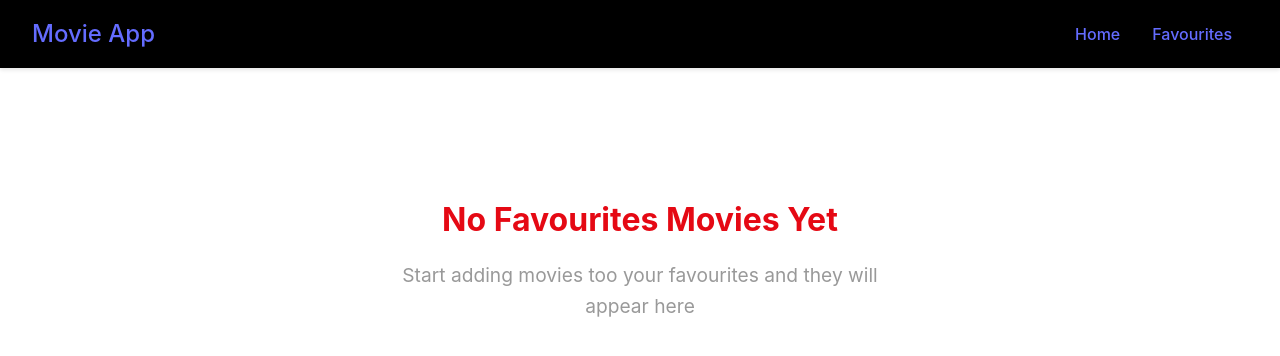
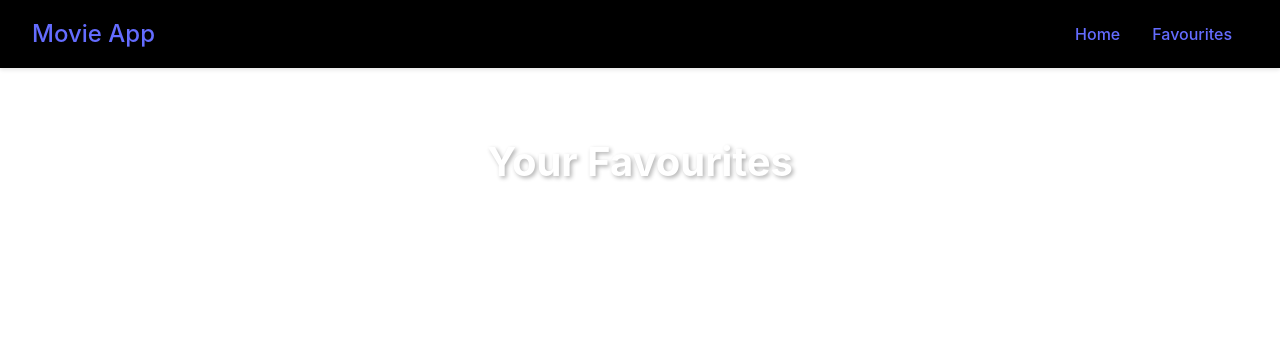
Before and after one commit to Skippo-Jnr/movie-app, a React (Vite) app: page /favorites in a window 1280 px wide. Shown: the top 356 px of the page. Built offline with nearby package versions, Linux system fonts and the light colour scheme.

Commit message:
Make favourite button active and add favourite movies on favourite page

```diff
--- a/src/App.jsx
+++ b/src/App.jsx
@@ -2,11 +2,13 @@
 import "./css/App.css";
 import Home from "./pages/Home";
 import Favorite from "./pages/Favorites";
+import { MovieProvider } from "./context/MovieContext";
 import NavBar from "./components/NavBar";
 
 function App() {
   return (
     <div>
+      <MovieProvider>
         <NavBar />
         <main className="main-content">
           <Routes>
@@ -15,6 +17,7 @@
             <Route path="/favorites" element={<Favorite />} />
           </Routes>
         </main>
+      </MovieProvider>
     </div>
   );
 }
--- a/src/components/MovieCard.jsx
+++ b/src/components/MovieCard.jsx
@@ -1,8 +1,15 @@
 import "../css/MovieCard.css";
+import { useMovieContext } from "../context/MovieContext";
 
 function MovieCard({ movie }) {
-  function onFavoriteClick() {
-    alert("Clicked");
+  const { isFavorite, addToFavorites, removeFromFavorites } = useMovieContext();
+  const favorite = isFavorite(movie.id);
+
+  function onFavoriteClick(e) {
+    e.preventDefault(); // to prevent the default action of the button
+    if (favorite)
+      removeFromFavorites(movie.id); // remove the movie from favorites
+    else addToFavorites(movie); // add the movie to favorites
   }
 
   return (
@@ -13,7 +20,10 @@
           alt={movie.title}
         />
         <div className="movie-overlay">
-          <button className="favorite-btn" onClick={onFavoriteClick}>
+          <button
+            className={`favorite-btn ${favorite ? "active" : ""}`}
+            onClick={onFavoriteClick}
+          >
             ♥
           </button>
         </div>
--- /dev/null
+++ b/src/context/MovieContext.jsx
@@ -0,0 +1,41 @@
+import { createContext, useState, useContext, useEffect } from "react";
+
+const MovieContext = createContext();
+
+export const useMovieContext = () => useContext(MovieContext);
+
+export const MovieProvider = ({ children }) => {
+  const [favorites, setFavorites] = useState([]);
+
+  useEffect(() => {
+    const storedFavs = localStorage.getItem("favorites");
+    if (storedFavs) {
+      setFavorites(JSON.parse(storedFavs));
+    }
+  }, []);
+
+  useEffect(() => {
+    localStorage.setItem("favorites", JSON.stringify(favorites));
+  }, [favorites]);
+
+  const addToFavorites = (movie) => {
+    setFavorites((prev) => [...prev, movie]);
+  };
+
+  const removeFromFavorites = (movieId) => {
+    setFavorites((prev) => prev.filter((movie) => movie.id !== movieId));
+  };
+
+  const isFavorite = (movieId) => {
+    return favorites.some((movie) => movie.id === movieId);
+  };
+
+  const value = {
+    favorites,
+    addToFavorites,
+    removeFromFavorites,
+    isFavorite,
+  };
+
+  return <MovieContext value={value}>{children}</MovieContext>;
+};
--- a/src/pages/Favorites.jsx
+++ b/src/pages/Favorites.jsx
@@ -1,6 +1,25 @@
 import "../css/Favorites.css";
+import { useMovieContext } from "../context/MovieContext";
+import MovieCard from "../components/MovieCard";
 
 function Favorite() {
+  const { favorites } = useMovieContext();
+
+  if (favorites) {
+    return (
+      <div className="favorites">
+        <h2>Your Favourites</h2>
+        <div className="movies-grid">
+          {favorites.map(
+            (movie) => (
+              <MovieCard movie={movie} key={movie.id} />
+            ) // this renders the movies when it starts with the search query
+          )}
+        </div>
+      </div>
+    );
+  }
+  // if there are no favorites, show this message
   return (
     <div className="favorites-empty">
       <h2>No Favourites Movies Yet</h2>
```
Lines whose indentation alone changed are shown as unchanged.
